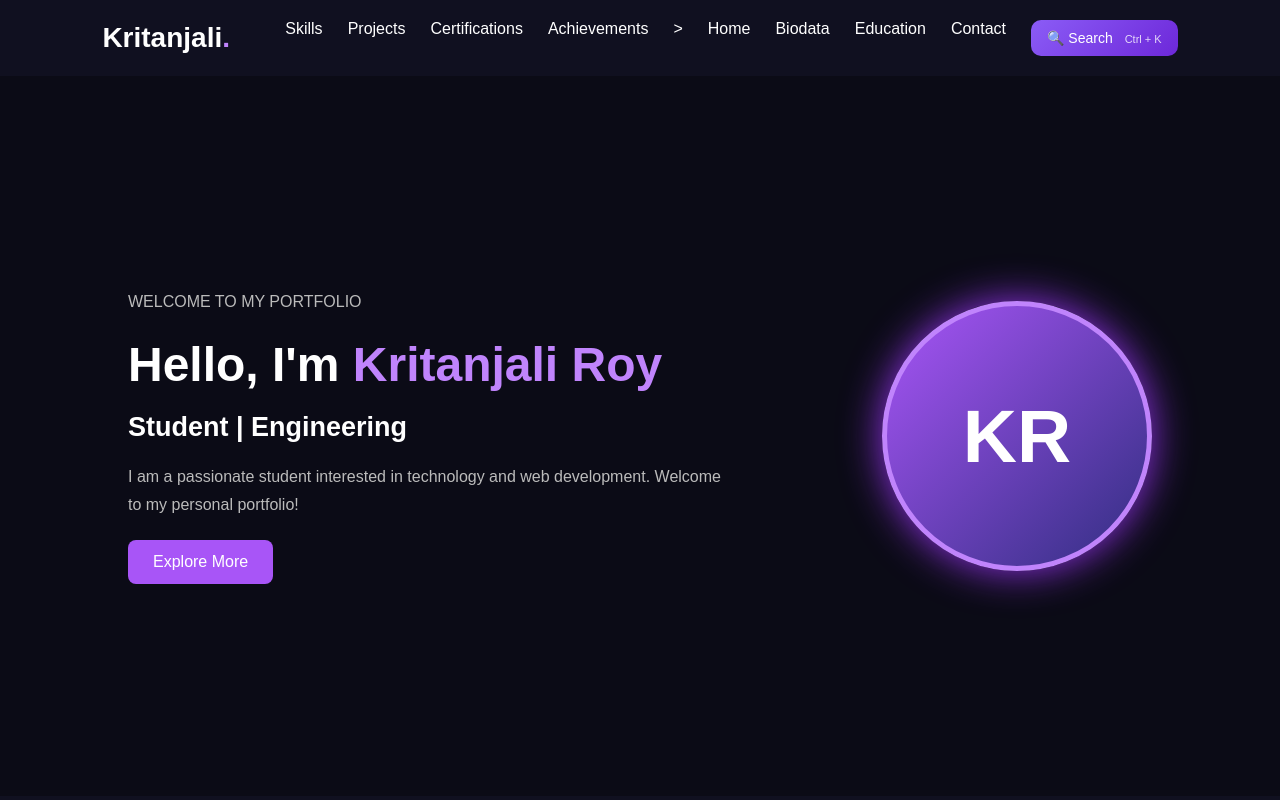
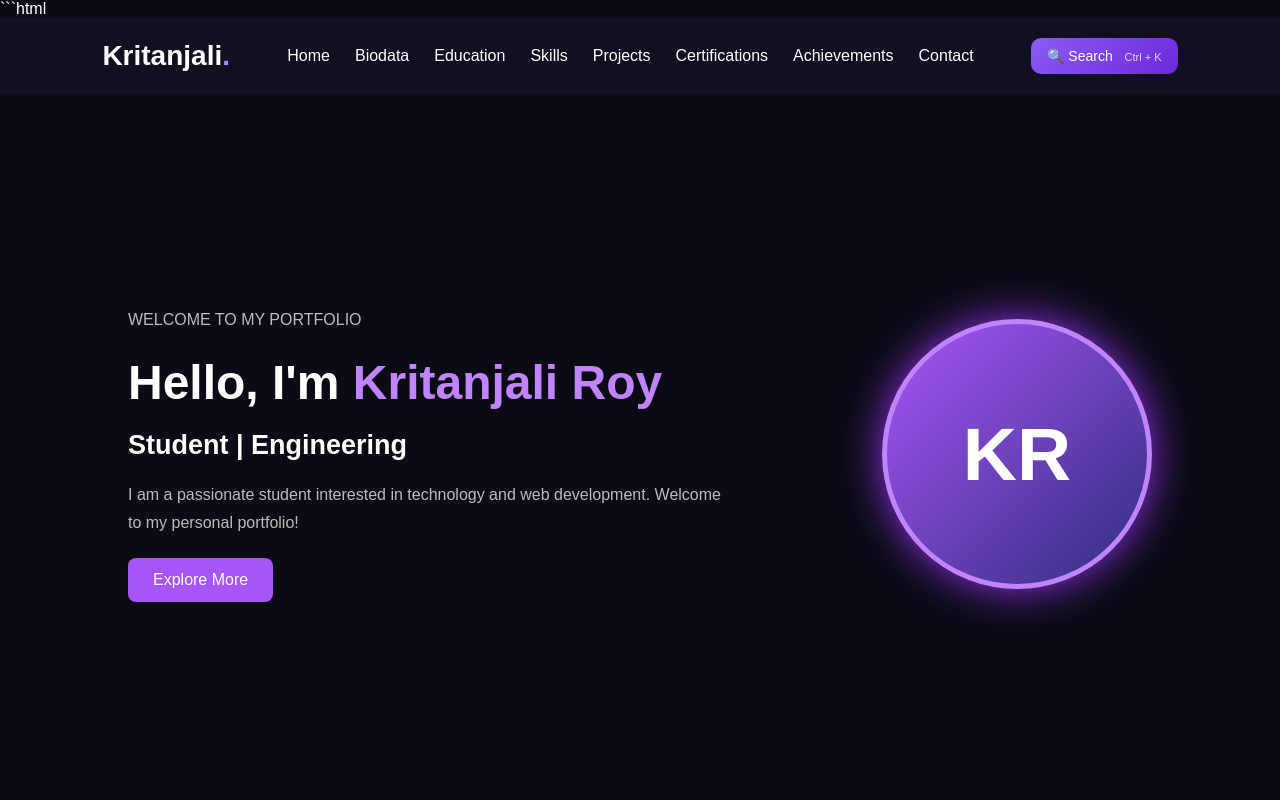
Before and after one commit to kritanjaliroy2007-dev/kritanjali-portfolio, a plain HTML site: page index.html in a window 1280 px wide. Shown: the top 800 px of the page. Drawn offline with Linux system fonts and the light colour scheme.

Commit message:
Add files via upload

````diff
--- a/index.html
+++ b/index.html
@@ -15,23 +15,28 @@
 
     <!-- Navigation Bar -->
 
+ ```html
 <header>
     <nav class="navbar">
         <h2 class="logo">Kritanjali<span>.</span></h2>
 
-            <ul class="nav-links"<a href="#skills">Skills</a>
-<a href="#projects">Projects</a>
-<a href="#certifications">Certifications</a>
-<a href="#achievements">Achievements</a>>
+        <ul class="nav-links" id="navLinks">
             <li><a href="#home">Home</a></li>
             <li><a href="#about">Biodata</a></li>
             <li><a href="#education">Education</a></li>
+            <li><a href="#skills">Skills</a></li>
+            <li><a href="#projects">Projects</a></li>
+            <li><a href="#certifications">Certifications</a></li>
+            <li><a href="#achievements">Achievements</a></li>
             <li><a href="#contact">Contact</a></li>
+        </ul>
+
         <button id="openSearch" class="search-trigger">
             🔍 Search
             <span>Ctrl + K</span>
         </button>
-            </ul>
+
+        <button class="menu-btn" id="menuBtn">☰</button>
     </nav>
 </header>
 
````
Lines whose indentation alone changed are shown as unchanged.
